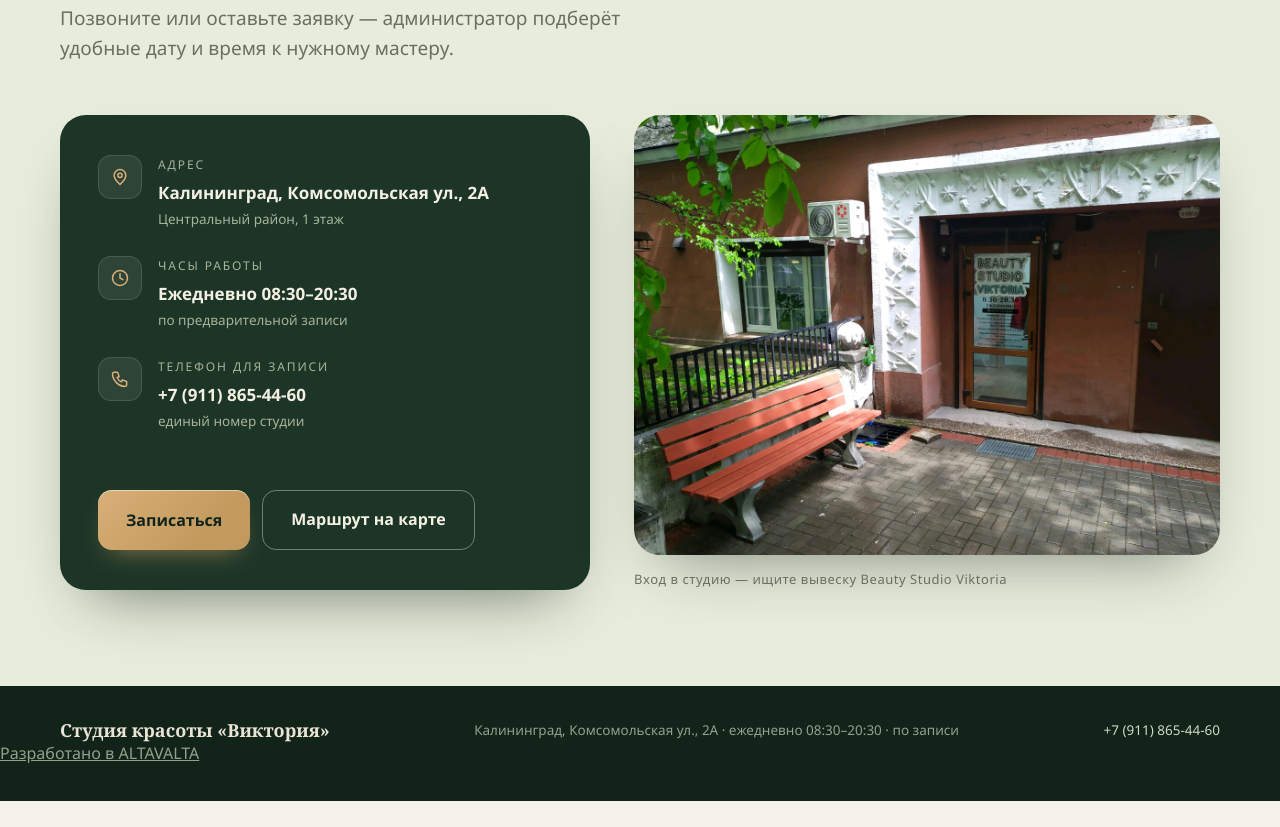
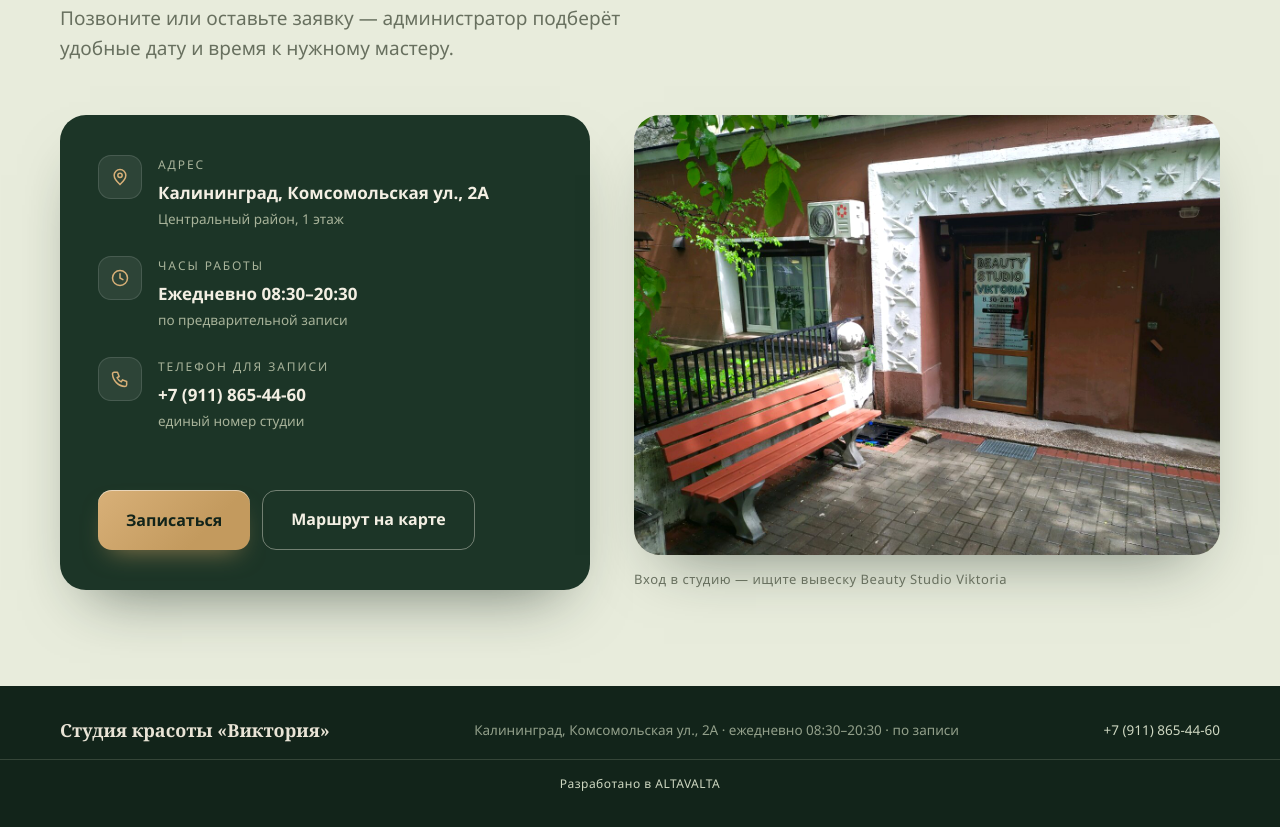
Before and after one commit to ALTAVALTA/victoria-demo, a plain HTML site: page index.html in a window 1280 px wide. Shown: the part 8031-8858 px from the top of the page. Before the commit the page ends 8832 px from the top, so only its background shows below. Drawn offline with Linux system fonts and the light colour scheme.

Commit message:
Footer credit styled (divider, centered)

```diff
--- a/index.html
+++ b/index.html
@@ -239,7 +239,11 @@ footer{background:var(--pine-deep);color:#93a08b;padding:34px 0}
 
 .rev-who{display:flex;flex-direction:column;gap:2px}
 .rev-meta{font-size:12px;color:var(--muted)}
-</style>
+
+  .footer-credit{margin-top:18px;padding-top:14px;border-top:1px solid rgba(207,216,194,.18);text-align:center;font-size:12px;letter-spacing:.04em}
+  .footer-credit a{color:#cfd8c2;text-decoration:none;transition:color .3s}
+  .footer-credit a:hover{color:#d4b06a}
+  </style>
 </head>
 <body>
 <div class="demo-ribbon" id="demoRibbon" role="note">
@@ -667,8 +671,8 @@ footer{background:var(--pine-deep);color:#93a08b;padding:34px 0}
     <a href="tel:+79118654460">+7 (911) 865-44-60</a>
   </div>
 
-  <div class="footer-credit"><a href="https://altavalta.ru" target="_blank" rel="noopener">Разработано в ALTAVALTA</a></div>
-</footer>
+    <div class="footer-credit"><a href="https://altavalta.ru" target="_blank" rel="noopener">Разработано в ALTAVALTA</a></div>
+  </footer>
 
 <div class="stickybar">
   <a class="btn btn-ghost btn-sm" href="tel:+79118654460">Позвонить</a>
```
